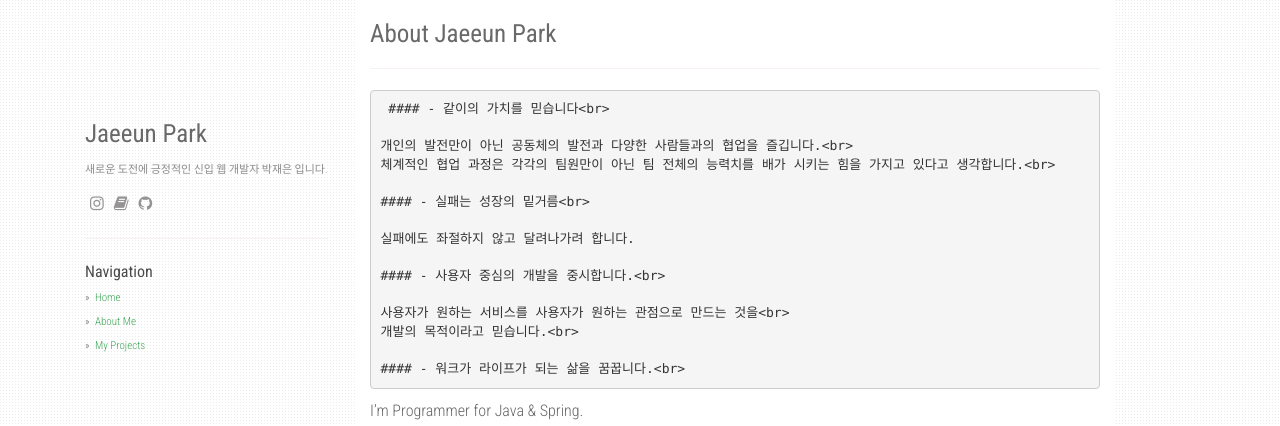
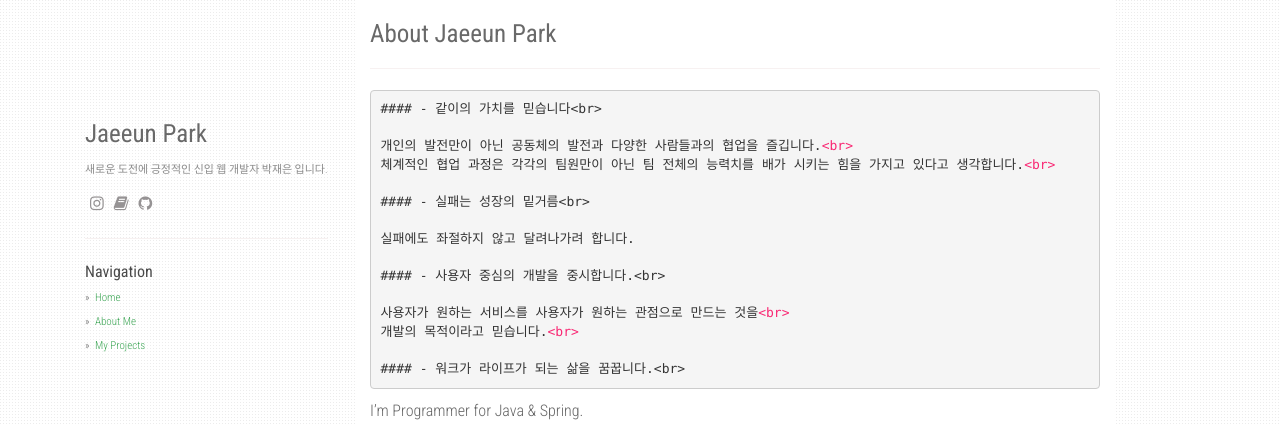
Before and after one commit to jaeeunzzang/jaeeunPark.portfolio.github.io, a Jekyll site: the page built from about.md, in a window 1280 px wide. Shown: the top 426 px of the page. Built offline with Jekyll 4.4.1, drawn with Linux system fonts in a browser that asks for light colours; nearby versions of some CDN libraries.

Commit message:
markdown

````diff
--- a/about.md
+++ b/about.md
@@ -4,8 +4,8 @@ title: About Jaeeun Park
 permalink: /about/
 ---
 
-```
- #### - 같이의 가치를 믿습니다<br>
+```markdown
+#### - 같이의 가치를 믿습니다<br>
 
 개인의 발전만이 아닌 공동체의 발전과 다양한 사람들과의 협업을 즐깁니다.<br>
 체계적인 협업 과정은 각각의 팀원만이 아닌 팀 전체의 능력치를 배가 시키는 힘을 가지고 있다고 생각합니다.<br>
````
